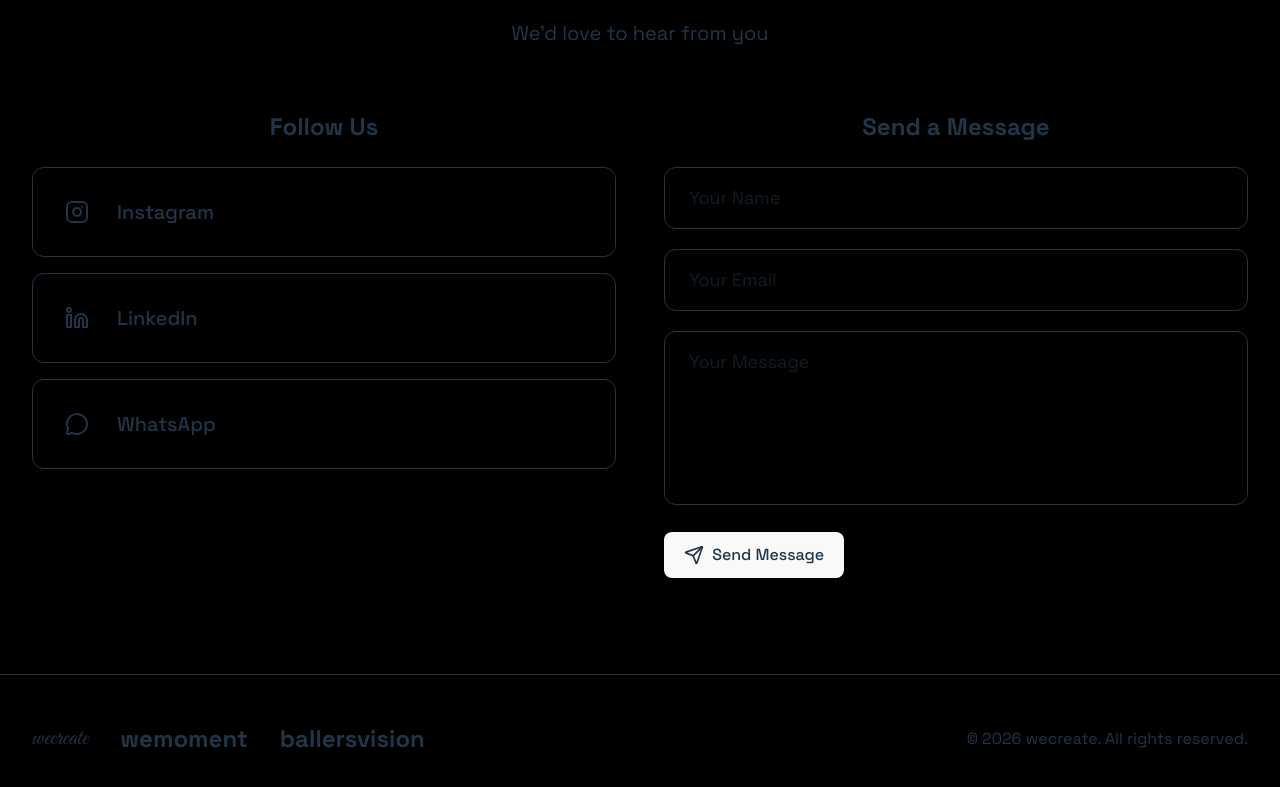
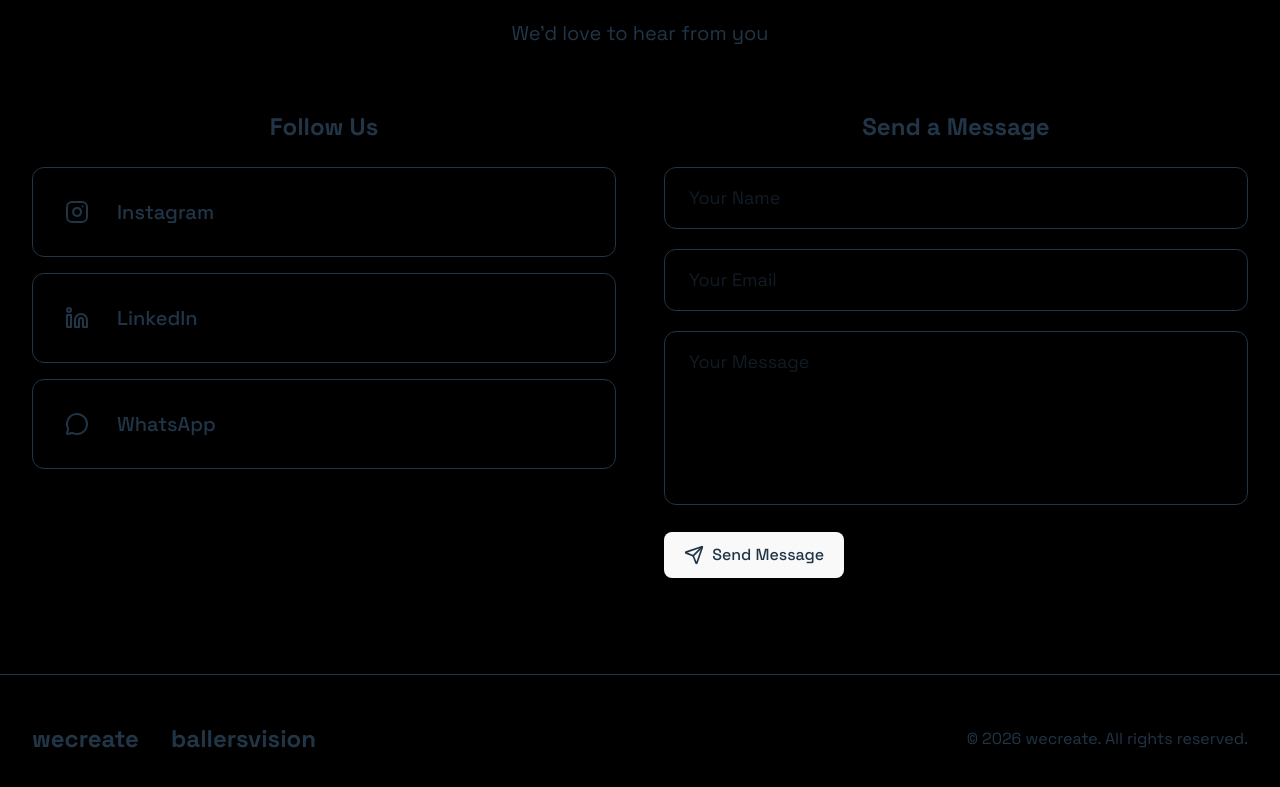
Before and after one commit to HenriqueValente09/wecreate2, a React (Vite) app: page / in a window 1280 px wide. Shown: the part 3840-4627 px from the top of the page. Built offline with nearby package versions, Linux system fonts and the light colour scheme.

Commit message:
removed wemoment from footer

```diff
--- a/src/components/footer.jsx
+++ b/src/components/footer.jsx
@@ -3,9 +3,8 @@ export default function Footer() {
     <footer className="py-8 md:py-12 px-4 md:px-8 border-t border-border">
       <div className="max-w-7xl mx-auto flex flex-col md:flex-row items-center justify-between gap-4 md:gap-6">
         <div className="flex flex-col sm:flex-row items-center gap-4 sm:gap-8">
-          <span className="text-xl sm:text-2xl font-bold text-primary" style={{ fontFamily: "var(--font-accent)" }}>wecreate</span>
-          <span className="text-lg sm:text-2xl font-bold text-foreground/60">wemoment</span>
-          <span className="text-lg sm:text-2xl font-bold text-foreground/60">ballersvision</span>
+          <span className="text-xl sm:text-2xl font-bold text-primary" style={{ fontFamily: "var(--font-diplay)" }}>wecreate</span>
+          <span className="text-lg sm:text-2xl font-bold text-foreground/60" style={{ fontFamily: "var(--font-diplay)" }}>ballersvision</span>
         </div>
         <p className="text-sm md:text-base text-muted-foreground text-center">© {new Date().getFullYear()} wecreate. All rights reserved.</p>
       </div>
```
